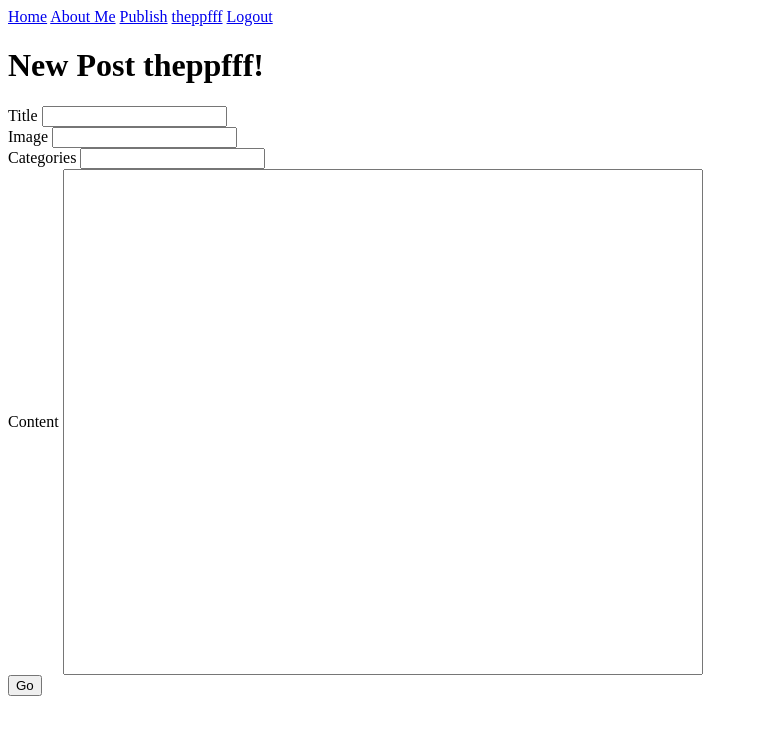
After one commit to Thepnathi/DevThep, a Flask app: page /publish in a window 1280 px wide. The commit adds this page. Shown: the top 735 px of the page, without its empty margins (0-758 px from the left). Run offline with Flask 2, Linux system fonts and the light colour scheme; a user stored in the database is signed in.

Commit message:
Add a new route for creating post

```diff
--- a/devthep/form.py
+++ b/devthep/form.py
@@ -10,7 +10,15 @@ class LoginForm(FlaskForm):
     email = StringField('Email', validators=[DataRequired()])
     password = PasswordField('Password', validators=[DataRequired()])
 
+# Render html form for registration
 class MyForm(FlaskForm):
     username = StringField('username', validators=[DataRequired()])
     email = StringField('email', validators=[DataRequired()])
     password = PasswordField('password', validators=[DataRequired()])
+
+
+class NewBlog(FlaskForm):
+    title = StringField('Title', validators=[DataRequired()])
+    image = StringField('Image', validators=[DataRequired()])
+    category = StringField('Categories', validators=[DataRequired()])
+    content = StringField('Content', validators=[DataRequired()])
--- a/devthep/models.py
+++ b/devthep/models.py
@@ -20,6 +20,7 @@ class User(db.Model, UserMixin):
 class Post(db.Model):
     id = db.Column(db.Integer, primary_key=True)
     title = db.Column(db.String(30), nullable=False)
+    image = db.Column(db.String(100), nullable=False)
     category = db.Column(db.String(30), nullable=False)
     date_published = db.Column(db.DateTime, nullable=False, default=datetime.utcnow)
     content = db.Column(db.Text, nullable=False)
--- /dev/null
+++ b/devthep/static/stylesheet.css
@@ -0,0 +1,4 @@
+.blogField {
+    width: 50%;
+    height: 500px;
+}
--- a/devthep/templates/home.html
+++ b/devthep/templates/home.html
@@ -3,6 +3,7 @@
     {% block content %}
         {% for post in posts %}
             <h1>{{ post.Title }}</h1>
+            <img src="{{ post.Image }}" style="width: 400px;"/>
             <p>By {{ post.Author }} - Published: {{ post.Date }}</p>
             <p>{{ post.Content }}</p>
         {% endfor %}
--- a/devthep/templates/layout.html
+++ b/devthep/templates/layout.html
@@ -14,7 +14,7 @@
 
     <meta name="viewport" content="width=device-width, initial-scale=1">
 
-    <link rel="stylesheet" type="text/css" media="screen" href="main.css" />
+    <link rel="stylesheet" type="text/css" media="screen" href="../static/stylesheet.css" />
     <script src="main.js"></script>
 </head>
 <body>
@@ -23,6 +23,7 @@
         <a href="{{ url_for('about') }}">About Me</a>
 
         {% if current_user.is_authenticated %}
+            <a href="{{ url_for('publish') }}">Publish</a>
             <a href="{{ url_for('user') }}">{{ current_user.username }}</a>
             <a href="{{ url_for('logout') }}">Logout</a>
         {% else %}
--- /dev/null
+++ b/devthep/templates/publish.html
@@ -0,0 +1,26 @@
+<!-- Creates new post  -->
+{% extends "layout.html" %}
+    {% block content %}
+        <h1>New Post {{ current_user.username }}!</h1>
+
+        <form method="POST" action="">
+            {{ form.csrf_token }}
+            <div>
+                {{ form.title.label }}
+                {{ form.title() }}
+            </div>
+            <div>
+                {{ form.image.label }}
+                {{ form.image() }}
+            </div>
+            <div>
+                {{ form.category.label }}
+                {{ form.category() }}
+            </div>
+            <div>
+                {{ form.content.label }}
+                {{ form.content(class="blogField") }}
+            </div>
+            <input type="submit" value="Go">
+        </form>
+    {% endblock content %}
--- a/devthep/views.py
+++ b/devthep/views.py
@@ -2,8 +2,8 @@ from flask import render_template
 from flask import url_for
 from flask import redirect
 from devthep import app, db, bcrypt
-from devthep.form import LoginForm, MyForm
-from devthep.models import User, User
+from devthep.form import LoginForm, MyForm, NewBlog
+from devthep.models import User, Post
 from flask_login import login_user, current_user, logout_user
 
 blogCategory = ['Programming', 'Web Development', 'Computer Science', 'Everyday Life', 'Travelling', 'Careers',
@@ -12,12 +12,14 @@ blogCategory = ['Programming', 'Web Development', 'Computer Science', 'Everyday
 examplePost = [
     {
         'Title': 'Biggest Blue Whale in Africa!',
+        'Image': 'https://images.unsplash.com/photo-1530728327726-b504480e42ec?ixlib=rb-0.3.5&ixid=eyJhcHBfaWQiOjEyMDd9&s=2e330bf90dfed0f3051eda7c8aa04784&auto=format&fit=crop&w=2089&q=80',
         'Author': 'Thepnathi',
         'Date': "13/08/2017",
         'Content': "Lorem Ipsum is simply dummy text of the printing and typesetting industry. Lorem Ipsum has been the industry's standard dummy text ever since the 1500s, when an unknown printer took a galley of type and scrambled it to make a type specimen book. It has survived not only five centuries, but also the leap into electronic typesetting, remaining essentially unchanged. It was popularised in the 1960s with the release of Letraset sheets containing Lorem Ipsum passages, and more recently with desktop publishing software like Aldus PageMaker including versions of Lorem Ipsum."
     },
     {
         'Title': 'Big Fat Burger!',
+        'Image': 'https://images.unsplash.com/photo-1530728327726-b504480e42ec?ixlib=rb-0.3.5&ixid=eyJhcHBfaWQiOjEyMDd9&s=2e330bf90dfed0f3051eda7c8aa04784&auto=format&fit=crop&w=2089&q=80',
         'Author': 'Thepnathi',
         'Date': "13/08/2017",
         'Content': "Lorem Ipsum is simply dummy text of the printing and typesetting industry. Lorem Ipsum has been the industry's standard dummy text ever since the 1500s, when an unknown printer took a galley of type and scrambled it to make a type specimen book. It has survived not only five centuries, but also the leap into electronic typesetting, remaining essentially unchanged. It was popularised in the 1960s with the release of Letraset sheets containing Lorem Ipsum passages, and more recently with desktop publishing software like Aldus PageMaker including versions of Lorem Ipsum."
@@ -33,6 +35,7 @@ def latestPost(blogs):
 @app.route("/")
 @app.route("/home")
 def home():
+    # We need to display only the latest blog
     return render_template('home.html', posts = examplePost, title="Hello There")
 
 @app.route("/about")
@@ -61,15 +64,15 @@ def loginFunc():
 def submit():
     if current_user.is_authenticated:
         return redirect(url_for('home'))
-    form = MyForm()
-    if form.validate_on_submit():
+    registerForm = MyForm()
+    if registerForm.validate_on_submit():
         print("Welcome " + form.username.data)
         hashPassword = bcrypt.generate_password_hash(form.password.data).decode('utf-8', 'strict')
         addNewUser = User(username = form.username.data, email = form.email.data, password = hashPassword)
         db.session.add(addNewUser)
         db.session.commit()
         return redirect(url_for('home'))
-    return render_template('submit.html', title="Register", form=form)
+    return render_template('submit.html', title="Register", form = registerForm)
 
 @app.route('/logout', methods=('GET', 'POST'))
 def logout():
@@ -79,3 +82,17 @@ def logout():
 @app.route('/user')
 def user():
     return render_template('user.html', title="User")
+
+# User can publish new post if he/she has been authenticated
+@app.route('/publish', methods=('GET', 'POST'))
+def publish():
+    if (current_user.is_authenticated):
+        newBlogForm = NewBlog()
+        if newBlogForm.validate_on_submit():
+            newPost = Post(title=newBlogForm.title.data, image=newBlogForm.image.data, category=newBlogForm.category.data, content=newBlogForm.content.data)
+            db.session.add(newPost)
+            db.session.commit()
+            return redirect(url_for('home'))
+        return render_template('publish.html', title = "Create a new post", form = newBlogForm)
+    else:
+        return redirect(url_for('home'))
```
Also changed, not shown: 1 other file.
